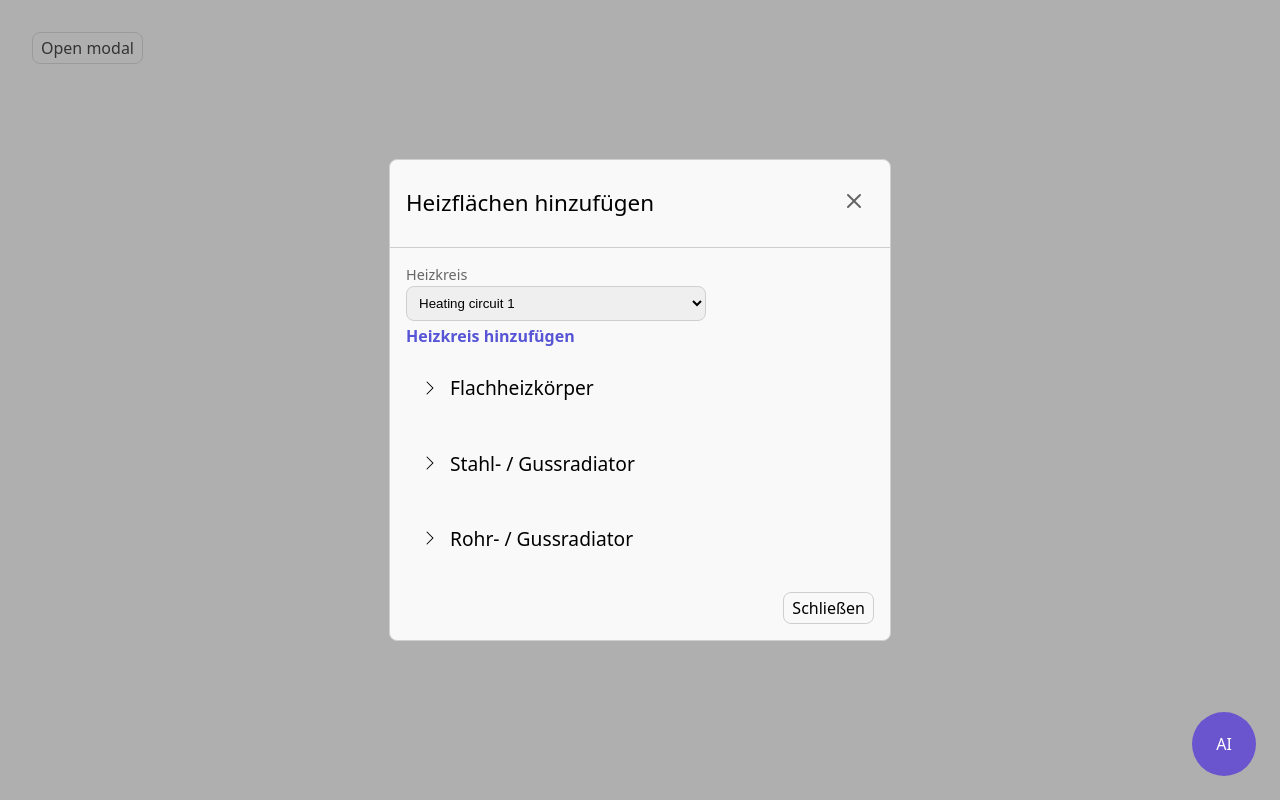
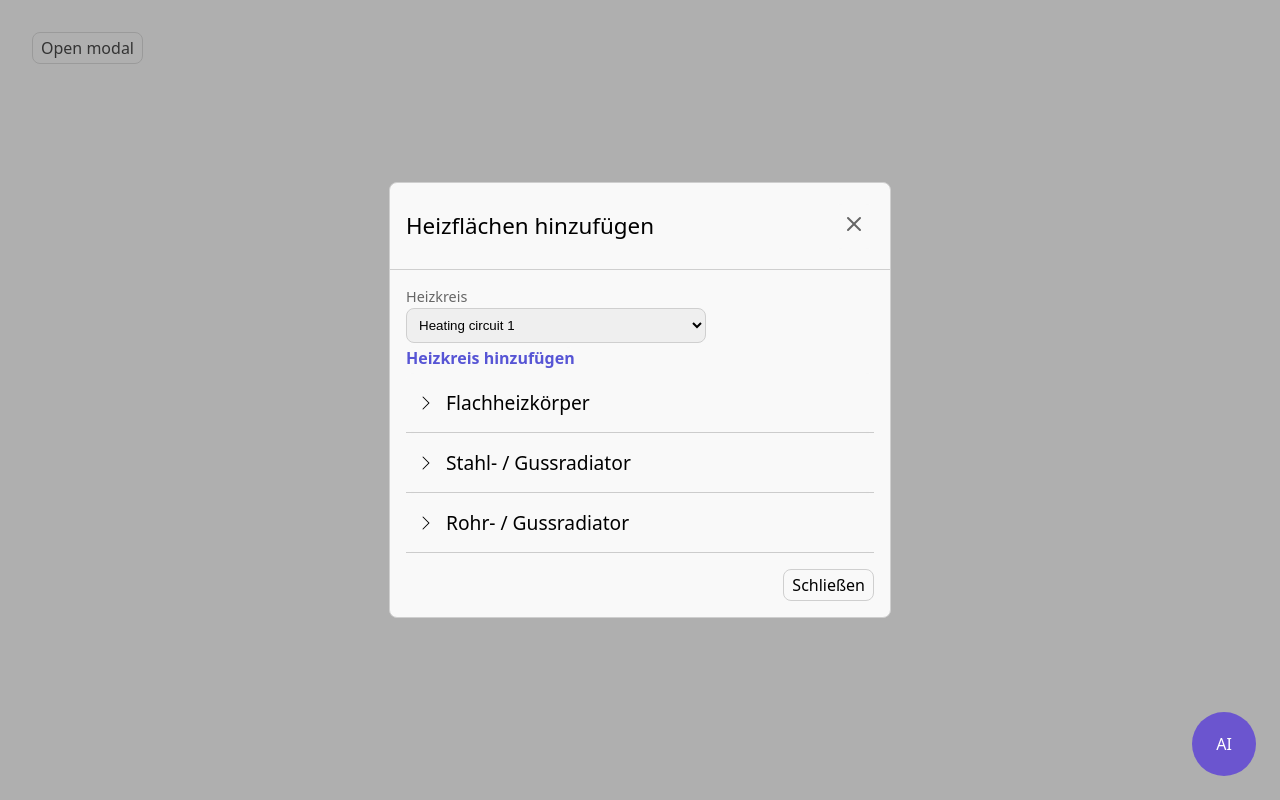
Before and after one commit to andrefcdias/79cae026, a React (Vite) app: page / in a window 1280 px wide. Both pictures are taken after a click on the button "Open modal". Built offline with nearby package versions, Linux system fonts and the light colour scheme.

Commit message:
fix spacing and add accordion border

```diff
--- a/src/components/Accordion.css
+++ b/src/components/Accordion.css
@@ -1,6 +1,6 @@
 .accordion {
   width: 100%;
-  margin: 8px 4px;
+  border-bottom: 1px solid #ccc;
 }
 
 .accordion-button {
```
